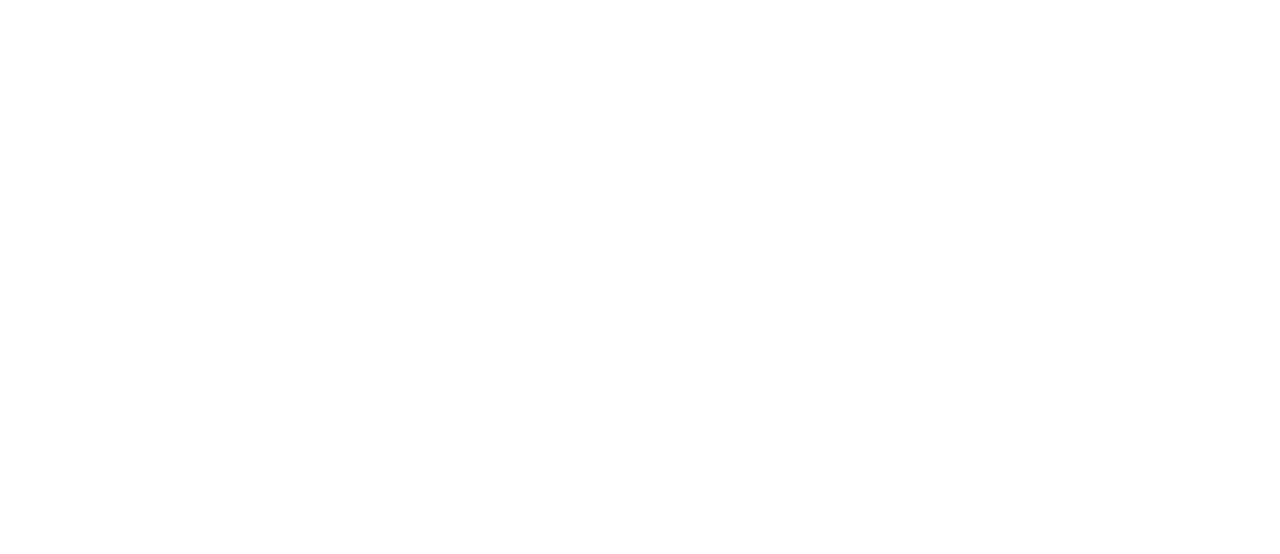
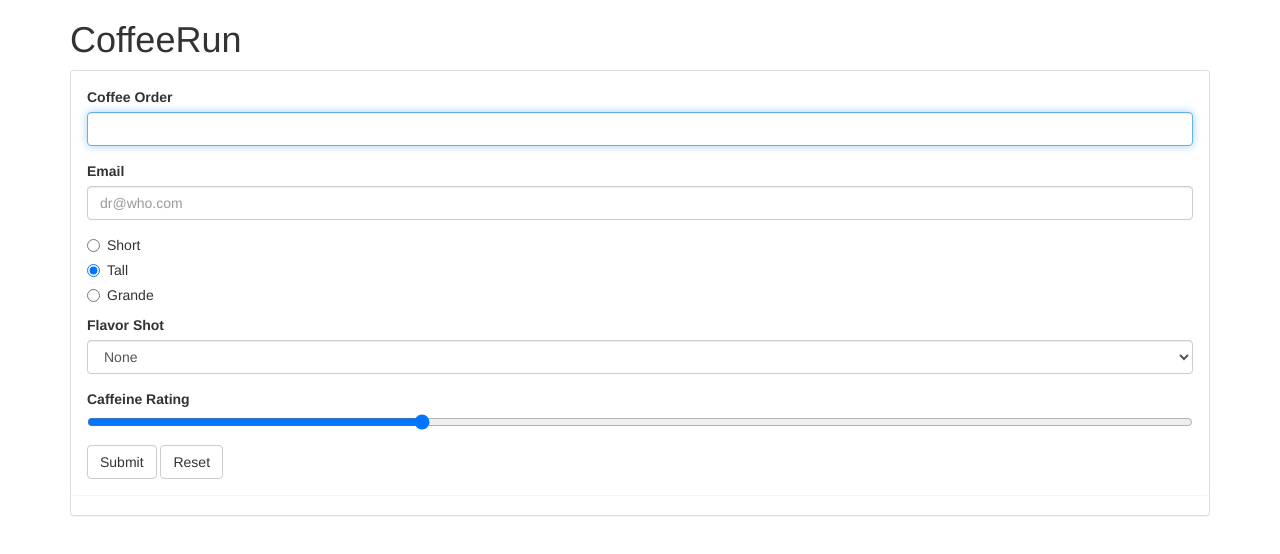
Before and after one commit to zorazky/coffeerun, a plain HTML site: page index.html in a window 1280 px wide. Drawn offline with nearby package versions, Linux system fonts and the light colour scheme.

Commit message:
UI is ready

```diff
--- a/index.html
+++ b/index.html
@@ -3,11 +3,76 @@
   <head>
     <meta charset="utf-8">
     <title>Coffeerun</title>
+    <link rel="stylesheet" href="https://cdnjs.cloudflare.com/ajax/libs/twitter-bootstrap/3.3.6/css/bootstrap.min.css">
     <script type="text/javascript" src="scripts/datastore.js"></script>
     <script type="text/javascript" src="scripts/truck.js"></script>
     <script src="scripts/main.js" charset="utf-8"></script>
   </head>
-  <body>
+  <body class="container">
+    <header>
+      <h1>CoffeeRun</h1>
+    </header>
+    <section>
+      <div class="panel panel-default">
+        <div class="panel panel-body">
+          <form data-coffee-order="form">
+            <div class="form-group">
+              <label for="coffeeOrder">Coffee Order</label>
+              <input name="coffee" class="form-control" id="coffeeOrder" autofocus>
+
+            </div>
+            <div class="form-group">
+              <label for="emailInput">Email</label>
+              <input type="email" class="form-control" name="emailAddress" id="emailInput" value="" placeholder="dr@who.com">
+
+            </div>
+            <div class="radio">
+              <label>
+                <input type="radio" name="size" value="short">
+                Short
+              </label>
+
+            </div>
+            <div class="radio">
+              <label>
+                <input type="radio" name="size" value="tall" checked>
+                Tall
+              </label>
+
+            </div>
+            <div class="radio">
+              <label>
+                <input type="radio" name="size" value="grande">
+                Grande
+              </label>
+
+            </div>
+
+            <div class="form-group">
+              <label for="flavorShot">Flavor Shot</label>
+              <select class="form-control" name="flavor" id="flavorShot">
+                <option value="">None</option>
+                <option value="caramel">Caramel</option>
+                <option value="almond">Almond</option>
+                <option value="mocha">Mocha</option>
+              </select>
+
+            </div>
+
+            <div class="form-group">
+              <label for="strengthLevel">Caffeine Rating</label>
+              <input type="range" name="strength" value="30" id="strengthLevel">
+
+            </div>
+            <button type="submit" class="btn btn-default">Submit</button>
+            <button type="reset" class="btn btn-default">Reset</button>
+
+          </form>
+
+        </div>
+
+      </div>
+    </section>
 
   </body>
 </html>
```
